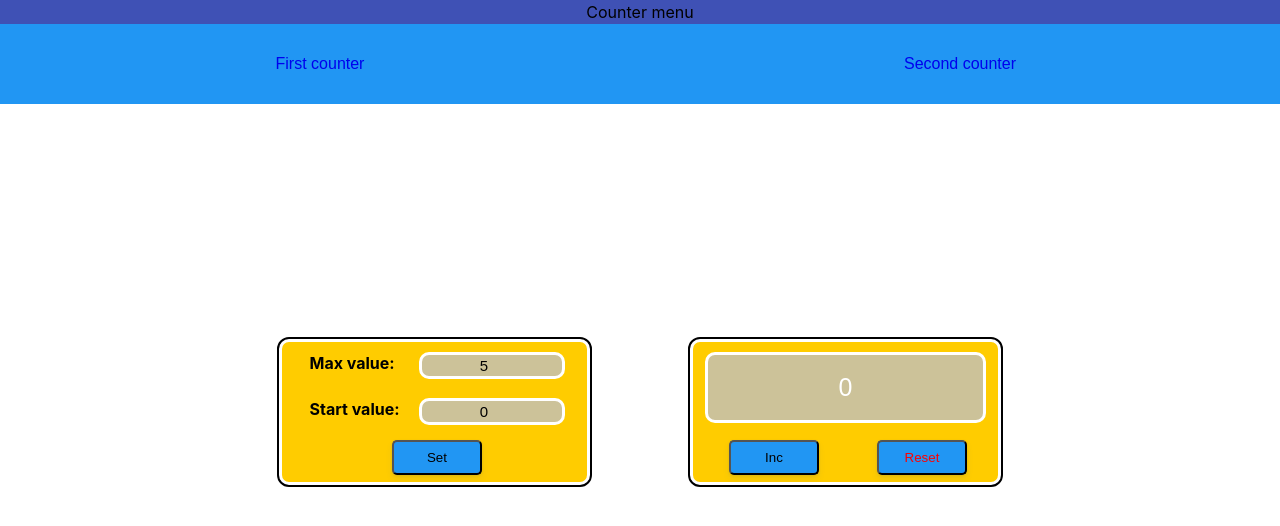
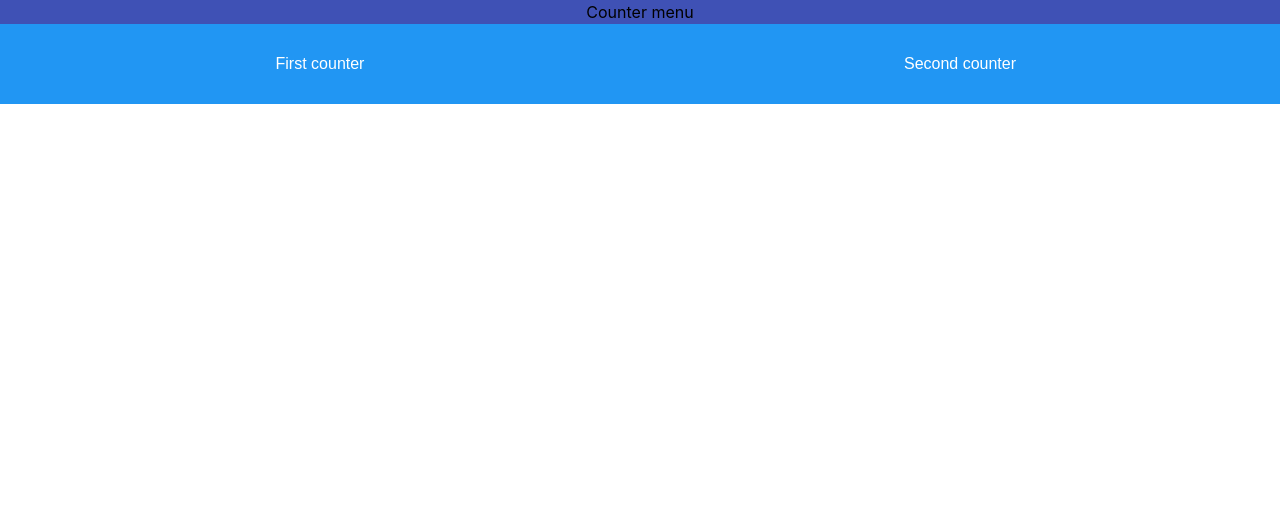
Before and after one commit to Nazaruk-D/Counter, a React (Create React App) app: page / in a window 1280 px wide. Shown: the top 526 px of the page. Built offline with nearby package versions, Linux system fonts and the light colour scheme.

Commit message:
added styles for active buttons in the menu

```diff
--- a/src/App.tsx
+++ b/src/App.tsx
@@ -4,17 +4,19 @@ import {MainCounter} from "./CounterV1/MainCounter";
 import {MainCounterV2} from "./CounterV2/MainCounterV2";
 import {NavLink, Route, Routes} from "react-router-dom";
 
+
 function App() {
 
     return (<>
             <div className={"counterMenu"}>Сounter menu</div>
         <div className={"nav"}>
-           <NavLink to={'/'} className={"nav1v"}>First counter</NavLink>
-           <NavLink to={'/option2'} className={"nav2v"}>Second counter</NavLink>
+           <NavLink to={'/Counter'} className={"nav1v"} style={(params)=>{return {color: params.isActive ? 'gold' : "white"}}}>First counter</NavLink>
+           <NavLink to={'/Option2'} className={"nav2v"} style={(params)=>{return {color: params.isActive ? 'gold' : "white"}}}>Second counter</NavLink>
         </div>
             <Routes>
-                <Route path={'/'} element={<MainCounter/>}/>
-                <Route path={'/option2'} element={<MainCounterV2/>}/>
+                <Route path={'/Counter/*'} element={<MainCounter/>}/>
+                <Route path={'/Option2/*'} element={<MainCounterV2/>}/>
+                {/*<Route path={() => <MainCounter/>}/>*/}
             </Routes>
         </>
     );
```
